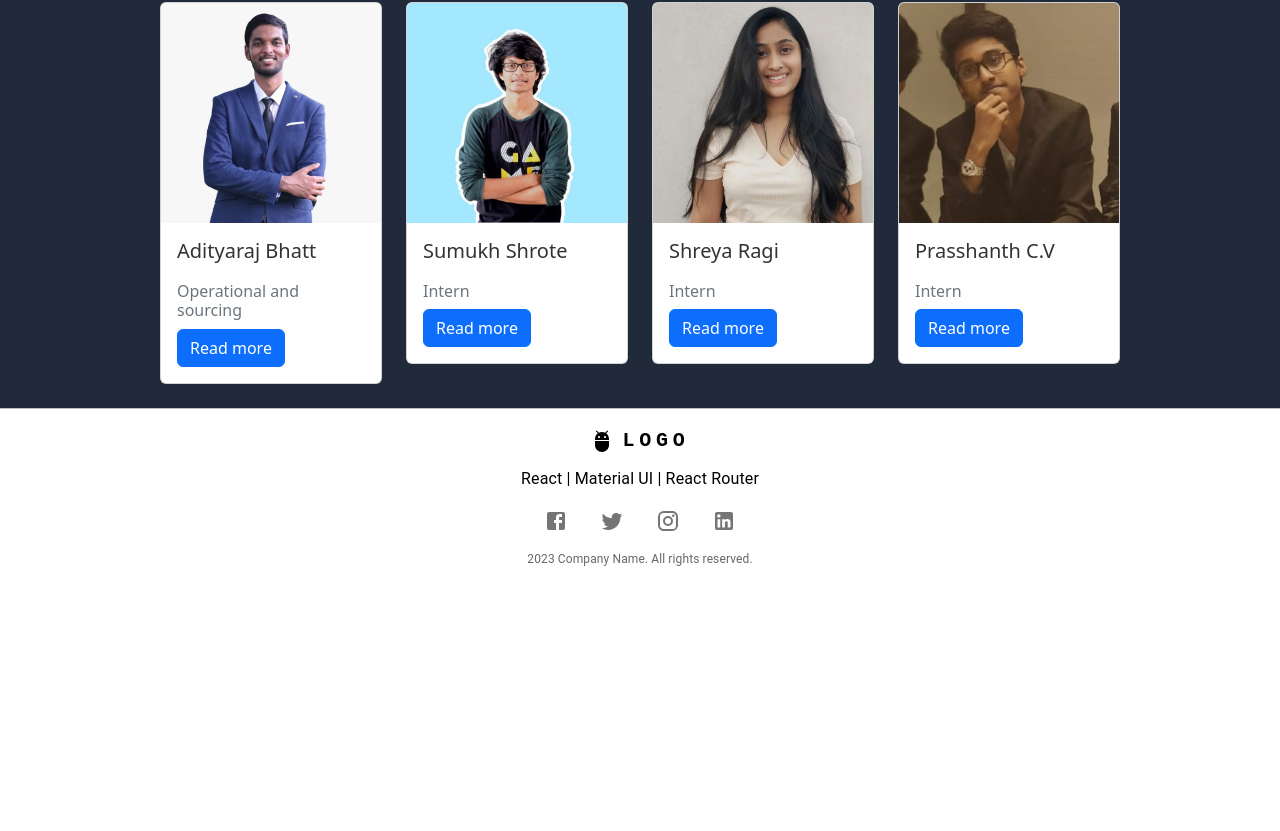
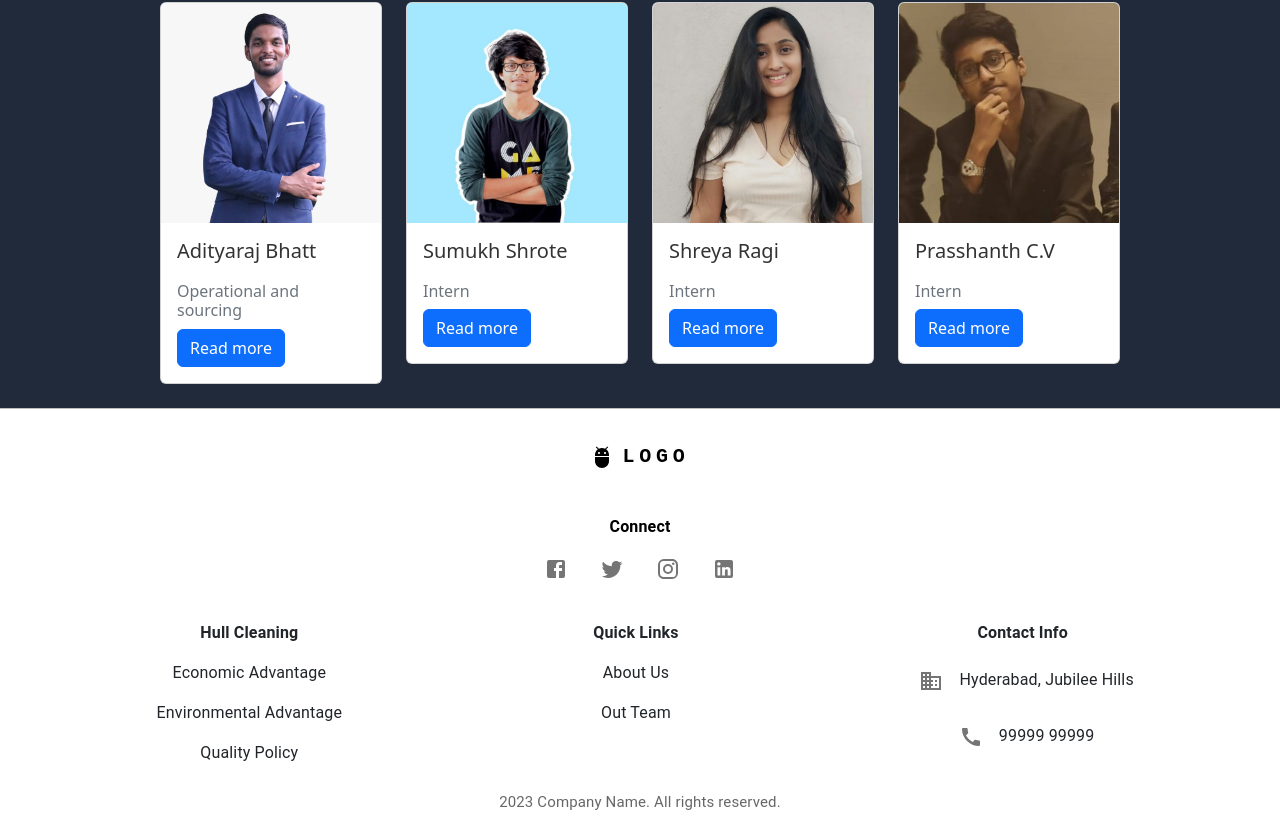
Before and after one commit to Nihu3346/hull-cleaning-robot, a React (Create React App) app: page /aboutus in a window 1280 px wide. Shown: the part 1602-2433 px from the top of the page. Before the commit the page ends 2188 px from the top, so only its background shows below. Built offline with nearby package versions, Linux system fonts and the light colour scheme.

Commit message:
Footer comnonent improved

```diff
--- a/src/Components/Navbar/Footer.js
+++ b/src/Components/Navbar/Footer.js
@@ -1,10 +1,19 @@
 import React from "react";
-import { Box, Container, Grid, Typography, Divider, IconButton } from "@mui/material";
+import {
+  Box,
+  Container,
+  Grid,
+  Typography,
+  Divider,
+  IconButton,
+} from "@mui/material";
 import AdbIcon from "@mui/icons-material/Adb";
 import FacebookIcon from "@mui/icons-material/Facebook";
 import TwitterIcon from "@mui/icons-material/Twitter";
 import InstagramIcon from "@mui/icons-material/Instagram";
 import LinkedInIcon from "@mui/icons-material/LinkedIn";
+import BusinessIcon from "@mui/icons-material/Business";
+import CallIcon from "@mui/icons-material/Call";
 
 const Footer = () => {
   return (
@@ -27,6 +36,7 @@ const Footer = () => {
               justifyContent="center"
               item
               xs={12}
+              sx={{ my: 2 }}
             >
               <AdbIcon sx={{ color: "black" }} />
               <Typography
@@ -44,11 +54,13 @@ const Footer = () => {
                 LOGO
               </Typography>
             </Grid>
-            <Grid item xs={12}>
-              <Typography color="black" variant="subtitle1">
-                {`React | Material UI | React Router`}
+
+            <Grid item xs={12} sx={{ marginTop: 2 }}>
+              <Typography color="black" variant="subtitle1" style={{ fontWeight: 700 }}>
+                {`Connect`}
               </Typography>
             </Grid>
+
             <Grid item xs={12}>
               <IconButton sx={{ mr: 2 }}>
                 <FacebookIcon />
@@ -63,11 +75,47 @@ const Footer = () => {
                 <LinkedInIcon />
               </IconButton>
             </Grid>
+
+            <Grid container sx={{ marginTop: 4 }}>
+              <Grid item xs={12} md={4}>
+                <Typography variant="body1" align="center">
+                  <p style={{ fontWeight: 700 }}>Hull Cleaning</p>
+                  <p>Economic Advantage</p>
+                  <p>Environmental Advantage</p>
+                  <p>Quality Policy</p>
+                </Typography>
+              </Grid>
+              <Grid item xs={12} md={4}>
+                <Typography variant="body1" align="center">
+                  <p style={{ fontWeight: 700 }}>Quick Links</p>
+                  <p>About Us</p>
+                  <p>Out Team</p>
+                </Typography>
+              </Grid>
+              <Grid item xs={12} md={4}>
+                <Typography variant="body1" align="center">
+                  <p style={{ fontWeight: 700 }}>Contact Info</p>
+                  <p>
+                    <IconButton style={{ pointerEvents: "none" }}>
+                      <BusinessIcon sx={{ mr: 1 }} />
+                    </IconButton>
+                    Hyderabad, Jubilee Hills
+                  </p>
+                  <p>
+                    <IconButton style={{ pointerEvents: "none" }}>
+                      <CallIcon sx={{ mr: 1 }} />
+                    </IconButton>
+                    99999 99999
+                  </p>
+                </Typography>
+              </Grid>
+            </Grid>
+
             <Grid item xs={12}>
               <Typography
                 color="textSecondary"
                 variant="subtitle1"
-                sx={{ fontSize: "12px" }}
+                sx={{ fontSize: "15px" }}
               >
                 {`${new Date().getFullYear()} Company Name. All rights reserved.`}
               </Typography>
```
